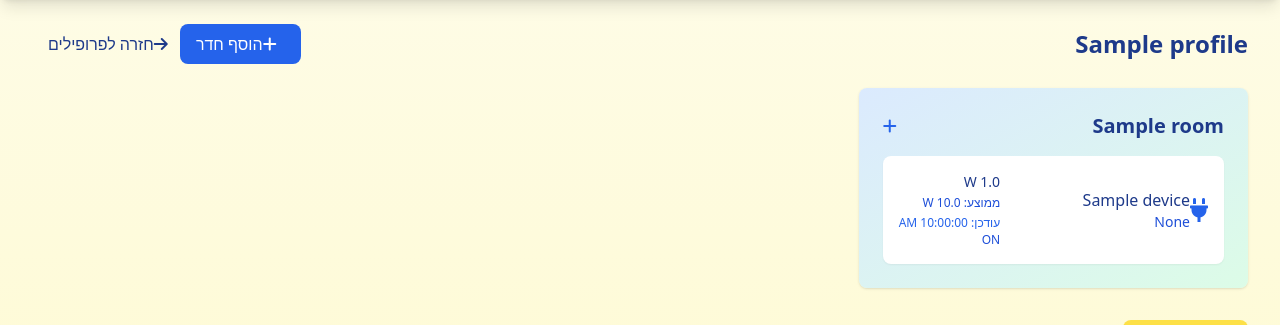
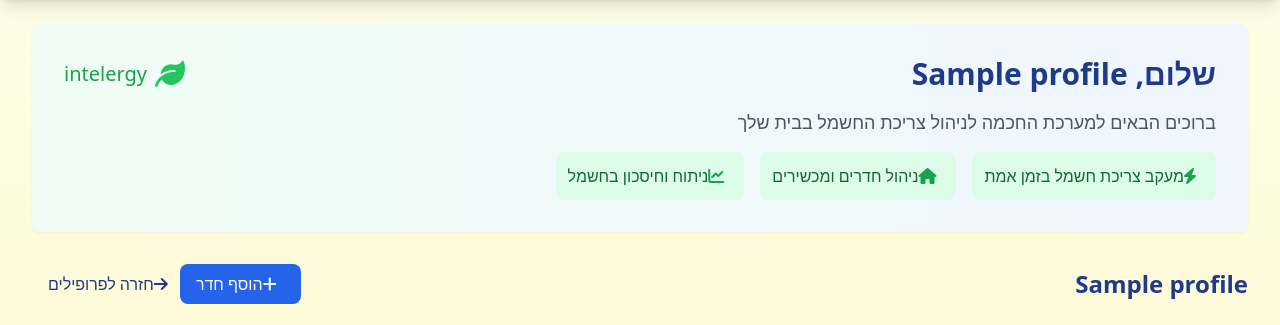
Before and after one commit to yohad50050/Intelergy, a Flask app: page /profile/1 in a window 1280 px wide. Shown: the part 64-389 px from the top of the page. Run offline with Flask 3, Linux system fonts and the light colour scheme; a user stored in the database is signed in; tables that the repository leaves empty hold one stand-in row (values such as "Sample post"); some libraries are stand-ins or nearby versions.

Commit message:
added description

```diff
--- a/templates/profile.html
+++ b/templates/profile.html
@@ -4,7 +4,37 @@
 
 {% block content %}
 <div class="min-h-screen" dir="rtl">
-    <!-- Header -->
+    <!-- New Description Section -->
+    <div class="max-w-7xl mx-auto mb-8">
+        <div class="bg-gradient-to-r from-green-50 to-blue-50 rounded-lg p-8 shadow-sm">
+            <div class="flex items-center justify-between mb-4">
+                <h1 class="text-3xl font-bold text-blue-900">שלום, {{ profile.name }}</h1>
+                <div class="flex items-center">
+                    <i class="fas fa-leaf text-green-500 text-3xl ml-2"></i>
+                    <span class="text-xl font-medium text-green-600">intelergy</span>
+                </div>
+            </div>
+            <p class="text-lg text-gray-600 mb-2">
+                ברוכים הבאים למערכת החכמה לניהול צריכת החשמל בבית שלך
+            </p>
+            <div class="flex flex-wrap gap-4 mt-4">
+                <div class="bg-green-100 rounded-lg p-3 flex items-center">
+                    <i class="fas fa-bolt text-green-600 mr-2"></i>
+                    <span class="text-green-800">מעקב צריכת חשמל בזמן אמת</span>
+                </div>
+                <div class="bg-green-100 rounded-lg p-3 flex items-center">
+                    <i class="fas fa-home text-green-600 mr-2"></i>
+                    <span class="text-green-800">ניהול חדרים ומכשירים</span>
+                </div>
+                <div class="bg-green-100 rounded-lg p-3 flex items-center">
+                    <i class="fas fa-chart-line text-green-600 mr-2"></i>
+                    <span class="text-green-800">ניתוח וחיסכון בחשמל</span>
+                </div>
+            </div>
+        </div>
+    </div>
+
+    <!-- Existing Content -->
     <div class="max-w-7xl mx-auto">
         <div class="flex justify-between items-center mb-6">
             <h1 class="text-2xl font-bold text-blue-900">{{ profile.name }}</h1>
```
